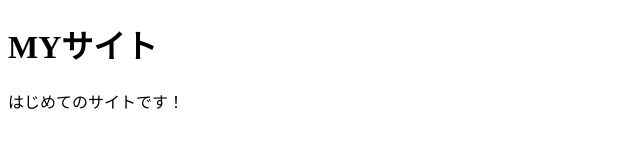
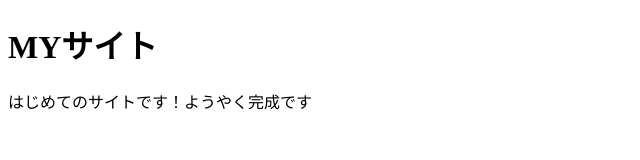
Before and after one commit to ryochannnn/mysite, a plain HTML site: page index.html in a window 1280 px wide. Shown: the whole page, without its empty margins (0-640 px from the left). Drawn offline with Linux system fonts and the light colour scheme.

Commit message:
Add files via upload

```diff
--- a/index.html
+++ b/index.html
@@ -9,7 +9,7 @@
 
 <body>
   <h1>MYサイト</h1>
-  <p>はじめてのサイトです！</p>
+  <p>はじめてのサイトです！ようやく完成です</p>
 </body>
 
 </html>
```
